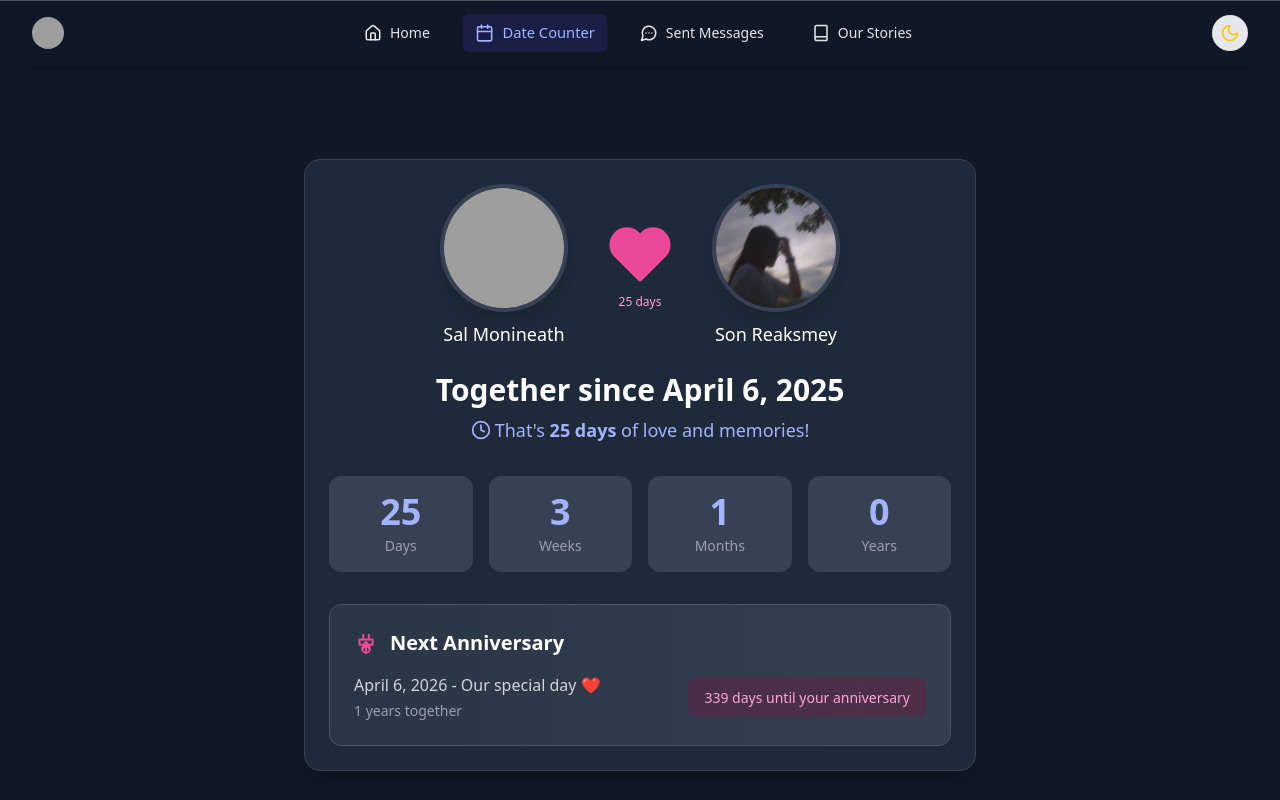
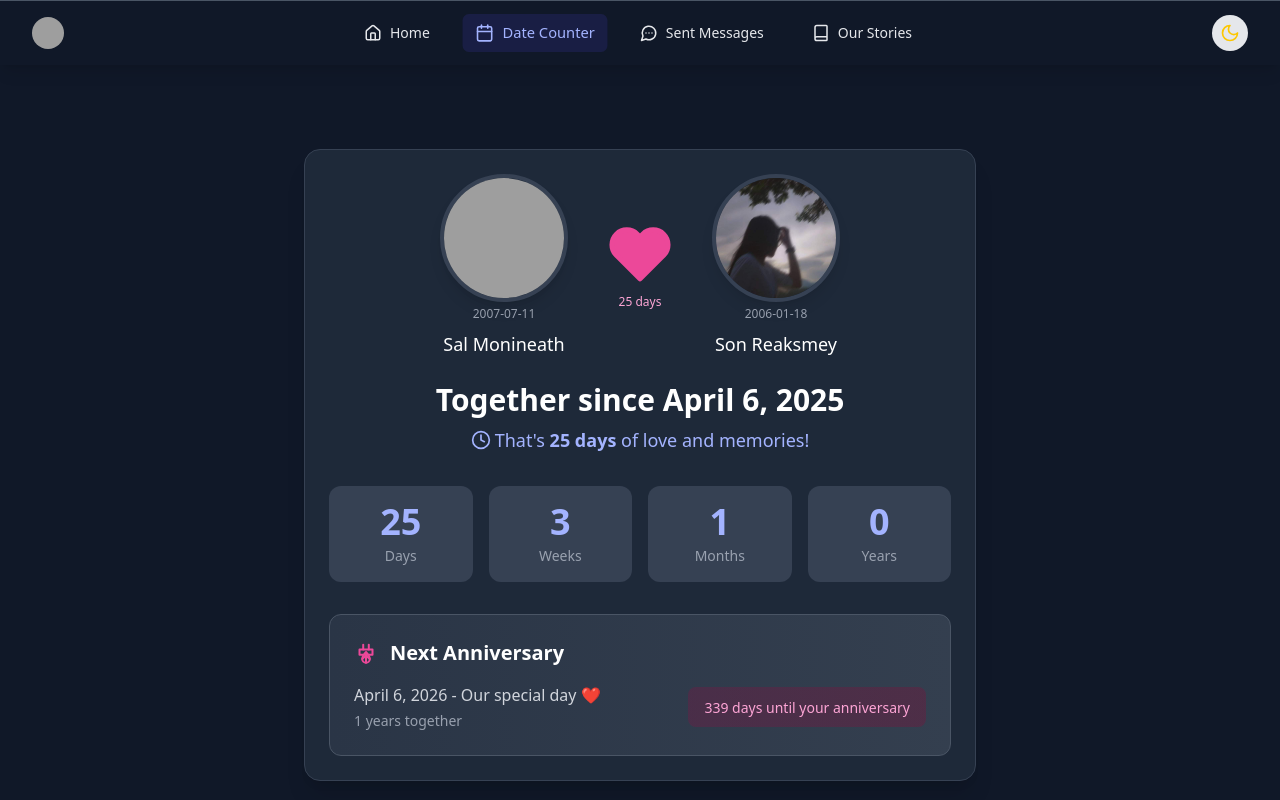
Before and after one commit to neathcmd/LOVE, a React (Vite) app: page /counter-date in a window 1280 px wide. Shown: the top 800 px of the page. Built offline with nearby package versions, Linux system fonts and the light colour scheme; grey boxes are pictures that could not be loaded.

Commit message:
add stories timeline and add the partner birthday

```diff
--- a/src/Page/CounterDate.tsx
+++ b/src/Page/CounterDate.tsx
@@ -6,6 +6,7 @@ import Partner2 from "../assets/Partner2.jpg";
 interface Partner {
   name: string;
   imageUrl?: string;
+  birthday: string;
 }
 
 interface DateCounterProps {
@@ -20,10 +21,12 @@ const DateCounter: React.FC<DateCounterProps> = ({
     {
       name: "Sal Monineath",
       imageUrl: Partner1,
+      birthday: "2007-07-11",
     },
     {
       name: "Son Reaksmey",
       imageUrl: Partner2,
+      birthday: "2006-01-18",
     },
   ],
   startDate = "2025-04-06",
@@ -126,6 +129,7 @@ const DateCounter: React.FC<DateCounterProps> = ({
                         className="w-full h-full object-cover"
                       />
                     ) : (
+                      <>
                         <div
                           className={`w-full h-full flex items-center justify-center text-4xl font-bold ${
                             theme === "dark" ? "text-gray-500" : "text-gray-400"
@@ -136,8 +140,18 @@ const DateCounter: React.FC<DateCounterProps> = ({
                             .map((n) => n[0])
                             .join("")}
                         </div>
+                      </>
                     )}
                   </div>
+                  {/* Birthday displayed separately below the circle */}
+                  <div
+                    className={`mt-1 text-xs font-medium ${
+                      theme === "dark" ? "text-gray-400" : "text-gray-600"
+                    }`}
+                  >
+                    {partner.birthday}
+                  </div>
+
                   {editable && isEditing ? (
                     <input
                       type="text"
```
Lines whose indentation alone changed are shown as unchanged.
